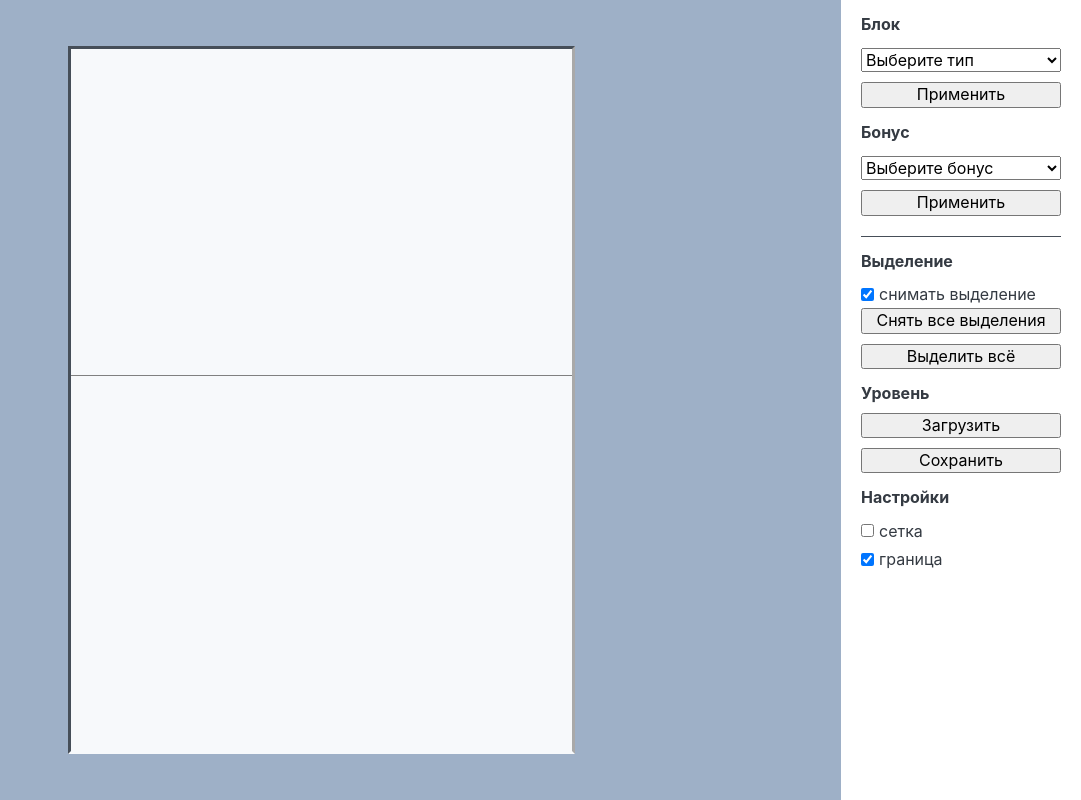
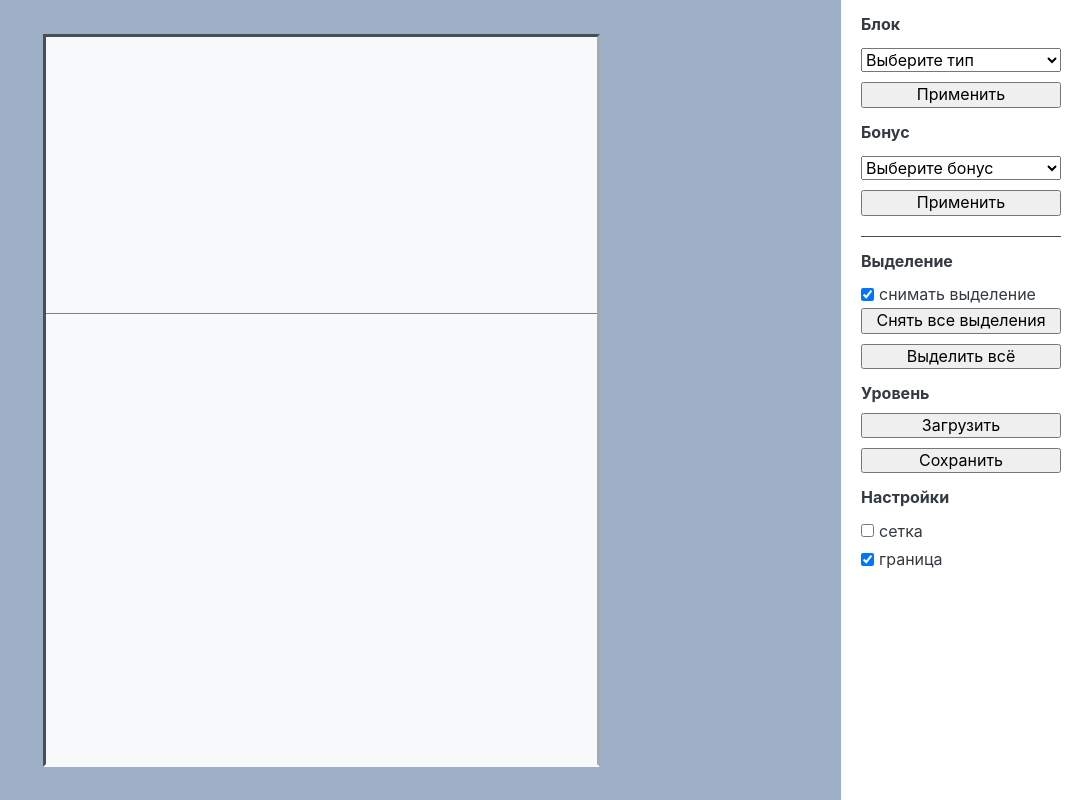
Before and after one commit to AndrewHaze/ale, a plain HTML site: page index.html in a window 1280 px wide. Shown: the whole page, without its empty margins (199-1280 px from the left). Drawn offline with nearby package versions, Linux system fonts and the light colour scheme.

Commit message:
Add files via upload

```diff
--- a/css/main.css
+++ b/css/main.css
@@ -20,8 +20,8 @@ body {
 }
 
 .container {
-    width: 501px;
-    height: 700px;
+    width: 551px;
+    height: 725px;
     box-sizing: content-box;
     padding: 1px 0;
     border: 3px solid #464e58;
```
